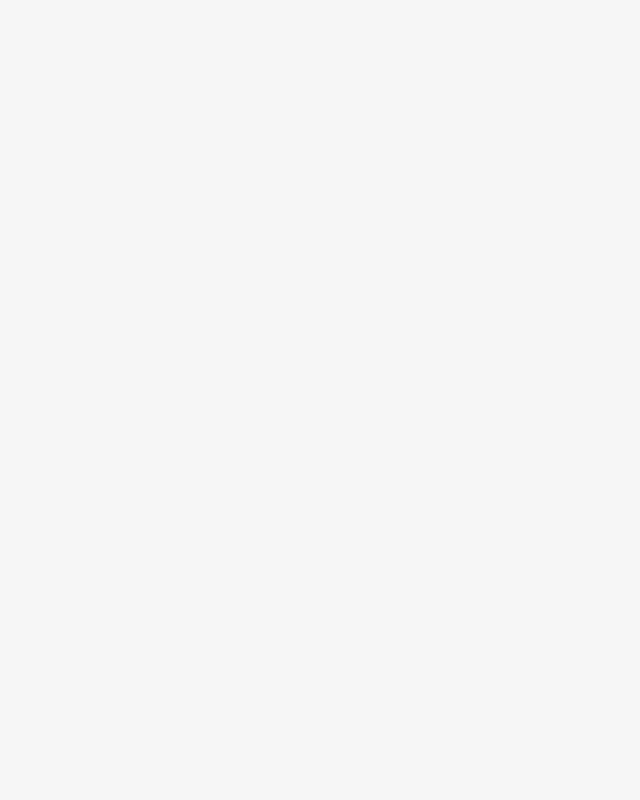
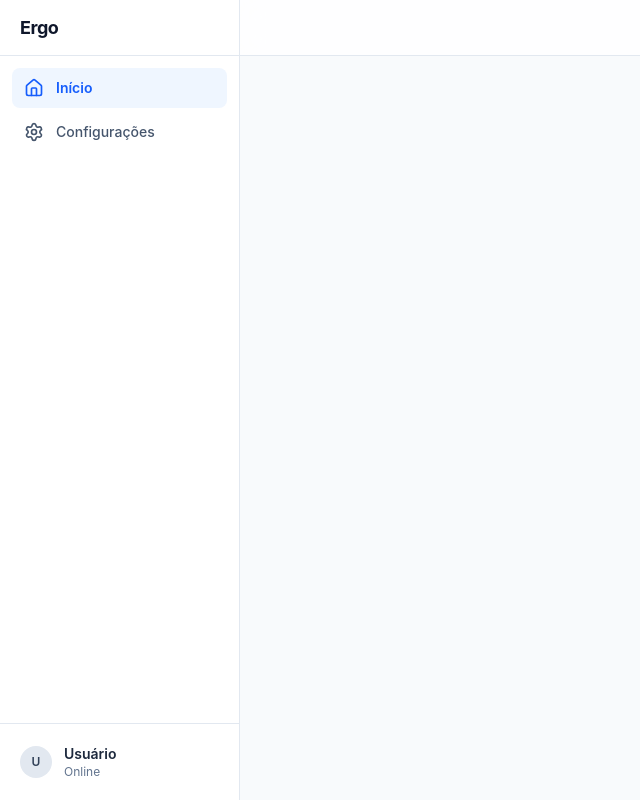
Before and after one commit to otaviocostao/ergo-app-tauri, a React (Vite) app: page / in a window 1280 px wide. Shown: the whole page, without its empty margins (0-640 px from the left). Built offline with nearby package versions, Linux system fonts and the light colour scheme.

Commit message:
feat: implementando o layout padrão e importando o tailwindcss

```diff
--- a/package.json
+++ b/package.json
@@ -13,15 +13,18 @@
     "@tauri-apps/api": "^2",
     "@tauri-apps/plugin-opener": "^2",
     "@tauri-apps/plugin-sql": "^2.2.0",
+    "lucide-react": "^1.31.0",
     "react": "^19.1.0",
     "react-dom": "^19.1.0",
     "react-router-dom": "^7.18.2"
   },
   "devDependencies": {
+    "@tailwindcss/vite": "^4.3.3",
     "@tauri-apps/cli": "^2",
     "@types/react": "^19.1.8",
     "@types/react-dom": "^19.1.6",
     "@vitejs/plugin-react": "^4.6.0",
+    "tailwindcss": "^4.3.3",
     "typescript": "~5.8.3",
     "vite": "^7.0.4"
   }
--- a/src/App.css
+++ b/src/App.css
@@ -1,38 +1,10 @@
-:root {
-  font-family: Inter, Avenir, Helvetica, Arial, sans-serif;
-  font-size: 16px;
-  line-height: 1.5;
-  font-weight: 400;
+@import "tailwindcss";
 
-  color: #0f0f0f;
-  background-color: #f6f6f6;
+@variant dark (&:where(.dark, .dark *));
 
-  font-synthesis: none;
-  text-rendering: optimizeLegibility;
-  -webkit-font-smoothing: antialiased;
-  -moz-osx-font-smoothing: grayscale;
-  -webkit-text-size-adjust: 100%;
-}
-
-* {
-  box-sizing: border-box;
-  margin: 0;
-  padding: 0;
-}
-
-body {
-  margin: 0;
-  min-height: 100vh;
-}
-
-.page-container {
-  min-height: 100vh;
-  width: 100%;
-}
-
-@media (prefers-color-scheme: dark) {
-  :root {
-    color: #f6f6f6;
-    background-color: #2f2f2f;
+@layer base {
+  body {
+    @apply bg-slate-50 text-slate-900 antialiased select-none dark:bg-slate-950 dark:text-slate-100;
+    font-family: Inter, system-ui, -apple-system, BlinkMacSystemFont, 'Segoe UI', Roboto, sans-serif;
   }
 }
--- /dev/null
+++ b/src/components/MainLayout.tsx
@@ -0,0 +1,17 @@
+import { Outlet } from "react-router-dom";
+import Sidebar from "./Sidebar";
+import Topbar from "./Topbar";
+
+export default function MainLayout() {
+  return (
+    <div className="flex h-screen w-screen overflow-hidden bg-slate-50 text-slate-900 transition-colors dark:bg-slate-950 dark:text-slate-100">
+      <Sidebar />
+      <div className="flex flex-col flex-1 h-screen overflow-hidden bg-slate-50 dark:bg-slate-950">
+        <Topbar />
+        <main className="flex-1 overflow-y-auto p-6">
+          <Outlet />
+        </main>
+      </div>
+    </div>
+  );
+}
--- /dev/null
+++ b/src/components/Sidebar.tsx
@@ -0,0 +1,59 @@
+import { NavLink } from "react-router-dom";
+import { Home, Settings } from "lucide-react";
+
+export default function Sidebar() {
+  const navItems = [
+    { label: "Início", path: "/", icon: Home },
+    { label: "Configurações", path: "/settings", icon: Settings },
+  ];
+
+  return (
+    <aside className="w-60 h-screen bg-white border-r border-slate-200 flex flex-col justify-between shrink-0 transition-colors dark:bg-slate-900 dark:border-slate-800">
+      <div>
+        <div className="h-14 flex items-center px-5 border-b border-slate-200 dark:border-slate-800">
+          <span className="text-lg font-bold text-slate-900 tracking-tight dark:text-white">
+            Ergo
+          </span>
+        </div>
+
+        <nav className="flex flex-col gap-1 p-3">
+          {navItems.map((item) => {
+            const IconComponent = item.icon;
+            return (
+              <NavLink
+                key={item.path}
+                to={item.path}
+                className={({ isActive }) =>
+                  `flex items-center gap-3 px-3 py-2.5 rounded-lg text-sm font-medium transition-all ${
+                    isActive
+                      ? "bg-blue-50 text-blue-600 font-semibold dark:bg-blue-950/50 dark:text-blue-400"
+                      : "text-slate-600 hover:bg-slate-100 hover:text-slate-900 dark:text-slate-400 dark:hover:bg-slate-800 dark:hover:text-slate-200"
+                  }`
+                }
+              >
+                <IconComponent className="shrink-0" size={20} />
+                <span>{item.label}</span>
+              </NavLink>
+            );
+          })}
+        </nav>
+      </div>
+
+      <div className="p-3 border-t border-slate-200 dark:border-slate-800">
+        <div className="flex items-center gap-3 p-2 rounded-lg hover:bg-slate-100 dark:hover:bg-slate-800 transition-colors">
+          <div className="w-8 h-8 rounded-full bg-slate-200 text-slate-700 dark:bg-slate-700 dark:text-slate-200 flex items-center justify-center font-semibold text-xs shrink-0">
+            U
+          </div>
+          <div className="flex flex-col leading-tight">
+            <span className="text-sm font-semibold text-slate-800 dark:text-slate-200">
+              Usuário
+            </span>
+            <span className="text-xs text-slate-500 dark:text-slate-400">
+              Online
+            </span>
+          </div>
+        </div>
+      </div>
+    </aside>
+  );
+}
--- /dev/null
+++ b/src/components/Topbar.tsx
@@ -0,0 +1,7 @@
+export default function Topbar() {
+  return (
+    <header className="h-14 bg-white/80 backdrop-blur-md border-b border-slate-200 flex items-center px-6 shrink-0 transition-colors dark:bg-slate-900/80 dark:border-slate-800">
+      <div className="flex items-center"></div>
+    </header>
+  );
+}
--- a/src/pages/Home.tsx
+++ b/src/pages/Home.tsx
@@ -1,6 +1,8 @@
 export default function Home() {
   return (
-    <div className="page-container">
+    <div className="w-full h-full flex flex-col gap-4">
+      <div className="flex flex-wrap items-center gap-3">
+      </div>
     </div>
   );
 }
--- a/src/routes/AppRoutes.tsx
+++ b/src/routes/AppRoutes.tsx
@@ -1,10 +1,15 @@
 import { Routes, Route } from "react-router-dom";
+import MainLayout from "../components/MainLayout";
 import Home from "../pages/Home";
 
 export default function AppRoutes() {
   return (
     <Routes>
-      <Route path="/" element={<Home />} />
+      <Route element={<MainLayout />}>
+        <Route path="/" element={<Home />} />
+        <Route path="/settings" element={<Home />} />
+        <Route path="*" element={<Home />} />
+      </Route>
     </Routes>
   );
 }
--- a/vite.config.ts
+++ b/vite.config.ts
@@ -1,12 +1,13 @@
 import { defineConfig } from "vite";
 import react from "@vitejs/plugin-react";
+import tailwindcss from "@tailwindcss/vite";
 
 // @ts-expect-error process is a nodejs global
 const host = process.env.TAURI_DEV_HOST;
 
 // https://vite.dev/config/
 export default defineConfig(async () => ({
-  plugins: [react()],
+  plugins: [react(), tailwindcss()],
 
   // Vite options tailored for Tauri development and only applied in `tauri dev` or `tauri build`
   //
```
Also changed, not shown: 1 other file (tests, documents, lock files or other folders).
